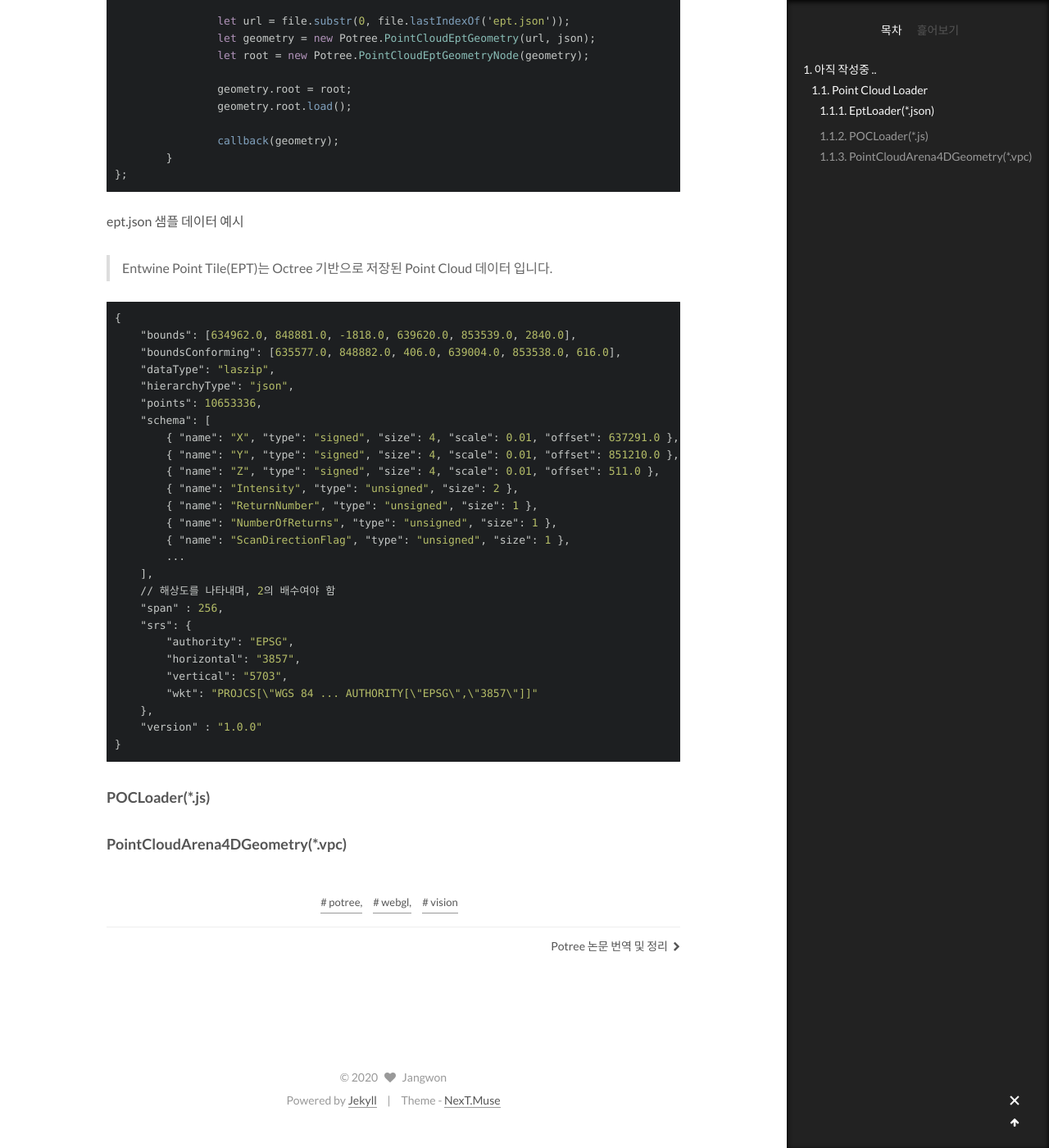
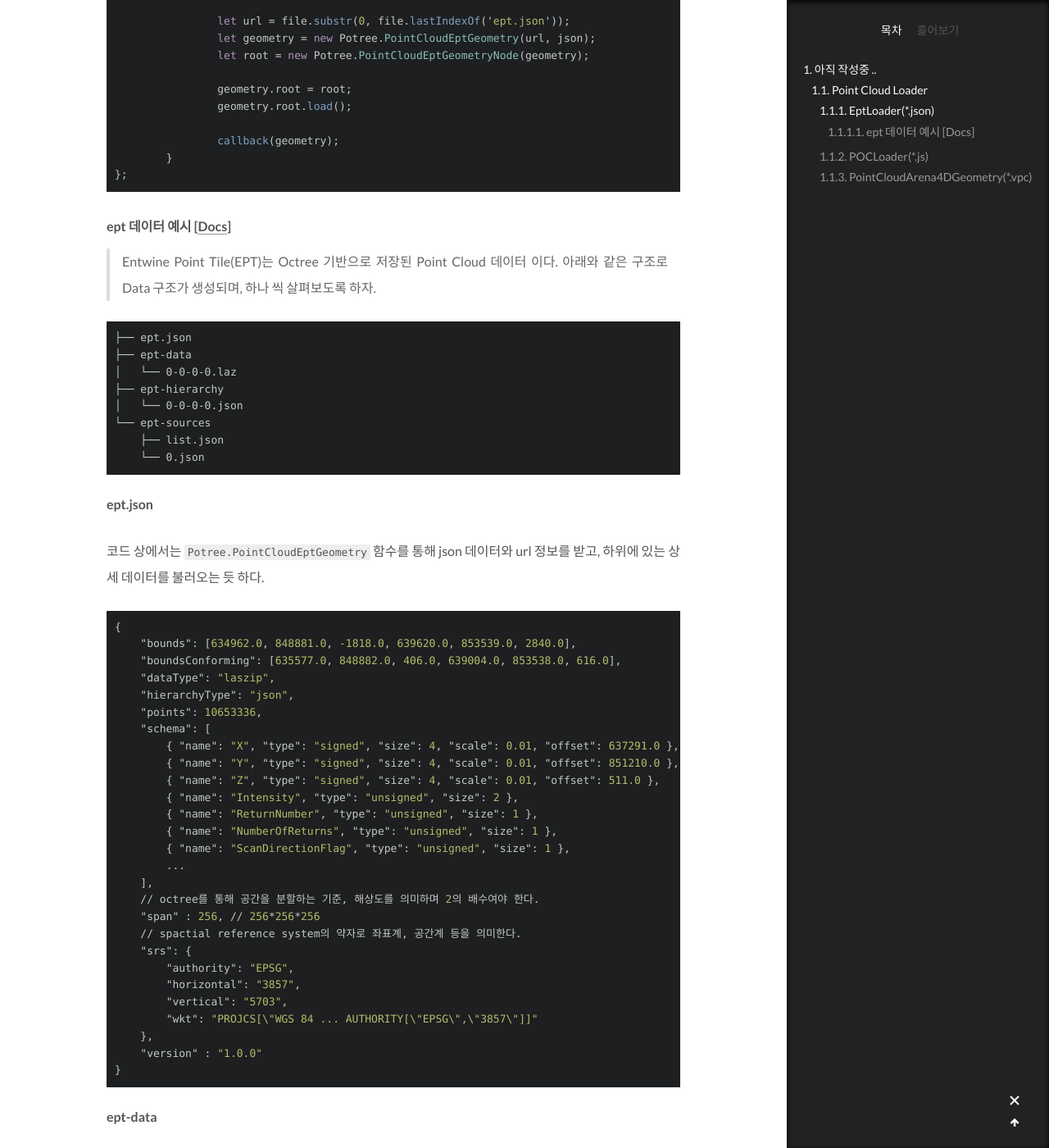
Before and after one commit to wkddnjset/wkddnjset.github.io, a Jekyll site: the page built from _posts/WebGL/2020-07-05-potree-review-02.md, in a window 1280 px wide and 1400 px high, scrolled down 887 px. Shown: the whole window at 82% size. Built offline with Jekyll 4.4.1, drawn with Linux system fonts in a browser that asks for light colours; comment, search, counter and statistics services are not loaded.

Commit message:
Potree Code Review

````diff
--- a/_posts/WebGL/2020-07-05-potree-review-02.md
+++ b/_posts/WebGL/2020-07-05-potree-review-02.md
@@ -34,10 +34,24 @@ class EptLoader {
 };
 ```
 
-ept.json 샘플 데이터 예시
+#### ept 데이터 예시 [[Docs](https://entwine.io/entwine-point-tile.html#)]
 
-> Entwine Point Tile(EPT)는 Octree 기반으로 저장된 Point Cloud 데이터 입니다.
+> Entwine Point Tile(EPT)는 Octree 기반으로 저장된 Point Cloud 데이터 이다. 아래와 같은 구조로 Data 구조가 생성되며, 하나 씩 살펴보도록 하자.
 
+```
+├── ept.json
+├── ept-data
+│   └── 0-0-0-0.laz
+├── ept-hierarchy
+│   └── 0-0-0-0.json
+└── ept-sources
+    ├── list.json
+    └── 0.json
+```
+
+**ept.json**
+
+코드 상에서는 `Potree.PointCloudEptGeometry` 함수를 통해 json 데이터와 url 정보를 받고, 하위에 있는 상세 데이터를 불러오는 듯 하다.
 
 ```json
 {
@@ -56,8 +70,9 @@ ept.json 샘플 데이터 예시
         { "name": "ScanDirectionFlag", "type": "unsigned", "size": 1 },
         ...
     ],
-    // 해상도를 나타내며, 2의 배수여야 함
-    "span" : 256,
+    // octree를 통해 공간을 분할하는 기준, 해상도를 의미하며 2의 배수여야 한다.
+    "span" : 256, // 256*256*256
+    // spactial reference system의 약자로 좌표계, 공간계 등을 의미한다.
     "srs": {
         "authority": "EPSG",
         "horizontal": "3857",
@@ -68,6 +83,9 @@ ept.json 샘플 데이터 예시
 }
 ```
 
+**ept-data**
+
+
 ### POCLoader(*.js)
 
 ### PointCloudArena4DGeometry(*.vpc)
````
